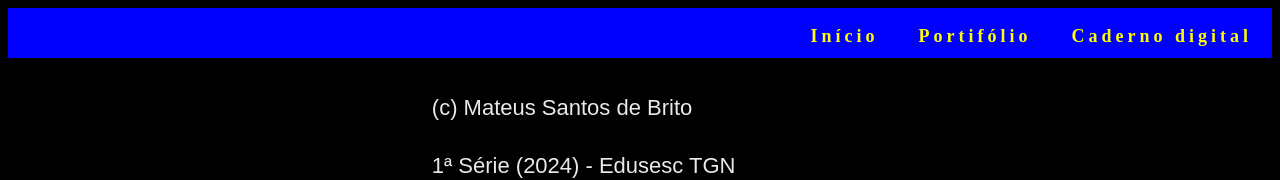
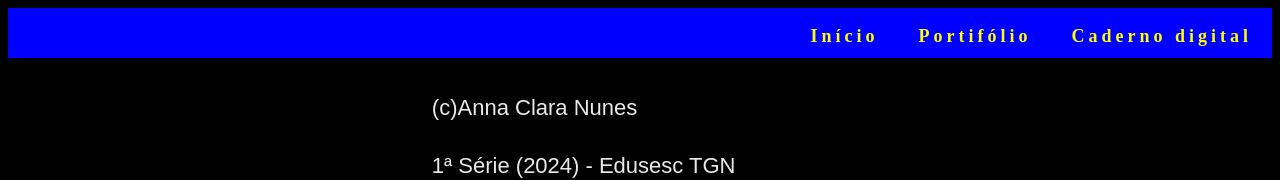
Before and after one commit to ann4clr/Caderno-Digital, a plain HTML site: page portifolio.html in a window 1280 px wide. Shown: the top 180 px of the page. Drawn offline with Linux system fonts and the light colour scheme.

Commit message:
Update portifolio.html

```diff
--- a/portifolio.html
+++ b/portifolio.html
@@ -17,7 +17,7 @@
     </nav>
   </section>
   <footer>
-    <p>(c) Mateus Santos de Brito</p>
+    <p>(c)Anna Clara Nunes</p>
     <p>1ª Série (2024) - Edusesc TGN</p>
     <p>Itinerário de robótica</p>
   </footer>
```
